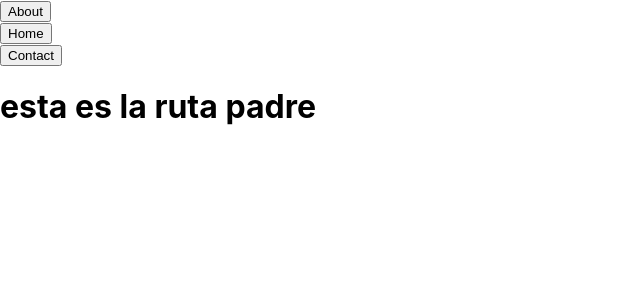
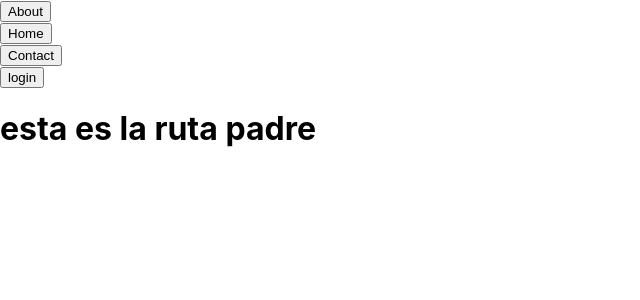
Before and after one commit to Shekta99/auth-firebase-react, a React (Create React App) app: page / in a window 1280 px wide. Shown: the top 300 px of the page, without its empty margins (0-640 px from the left). Built offline with nearby package versions, Linux system fonts and the light colour scheme.

Commit message:
adding protected routes

```diff
--- a/src/App.js
+++ b/src/App.js
@@ -1,13 +1,17 @@
-import { Suspense, lazy } from "react";
+import { Suspense, lazy, useContext } from "react";
 import { BrowserRouter as Router, Routes, Route, Link } from "react-router-dom";
 import LinkItem from "./components/LinkItem";
+import { AuthContext } from "./contexts/AuthProvider";
 
 const About = lazy(() => import("./components/About"));
 const ContactUs = lazy(() => import("./components/ContactUs"));
 const Home = lazy(() => import("./components/Home"));
 
 function App() {
+  const [user, setUser] = useContext(AuthContext);
+
   return (
+    <AuthContext.Provider value={{ user }}>
       <div className="App">
         <Router>
           <Link to="/about">
@@ -19,6 +23,15 @@ function App() {
           <Link to="/contact-us">
             <LinkItem name={"Contact"} />
           </Link>
+          <button
+            onClick={() => {
+              const userLocal = window.localStorage.getItem("user");
+              setUser({ user: userLocal });
+              console.log(user);
+            }}
+          >
+            login
+          </button>
           <Suspense fallback={<h1>...cargando</h1>}>
             <Routes>
               <Route path={"/"}>
@@ -26,18 +39,25 @@ function App() {
                   <Route path={":method"} element={<ContactUs />} />
                 </Route>
                 <Route path={"/about"}>
-                <Route path={"programs"} element={<About programs />} />
+                  <Route
+                    path={"programs"}
+                    element={user.user ? <About programs /> : <Home />}
+                  />
                   <Route path={"aliances"} element={<About aliances />} />
                   <Route index element={<About />} />
                 </Route>
                 <Route path={"/home"} element={<Home />} />
                 <Route index element={<h1>esta es la ruta padre</h1>} />
-              <Route path={"/*"} element={<h1>Error 404 page not found</h1>} />
+                <Route
+                  path={"/*"}
+                  element={<h1>Error 404 page not found</h1>}
+                />
               </Route>
             </Routes>
           </Suspense>
         </Router>
       </div>
+    </AuthContext.Provider>
   );
 }
 
--- /dev/null
+++ b/src/contexts/AuthProvider.js
@@ -0,0 +1,5 @@
+import { createContext } from "react";
+
+const AuthContext = createContext([{ user: null }, (user) => user]);
+
+export { AuthContext };
```
Also changed, not shown: 1 other file (tests, documents, lock files or other folders). Lines whose indentation alone changed are shown as unchanged.
